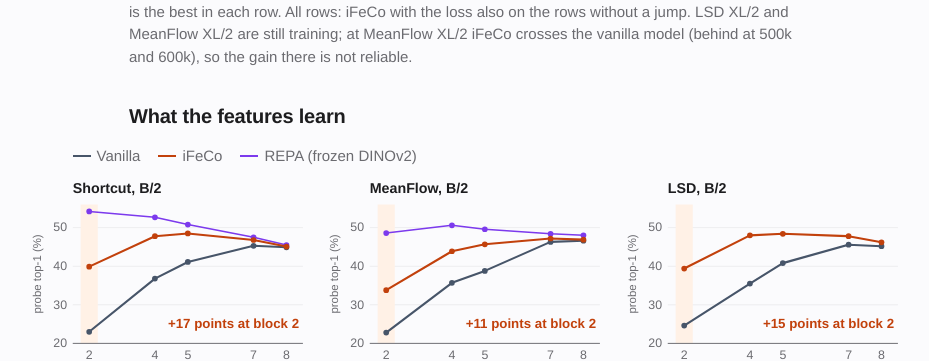
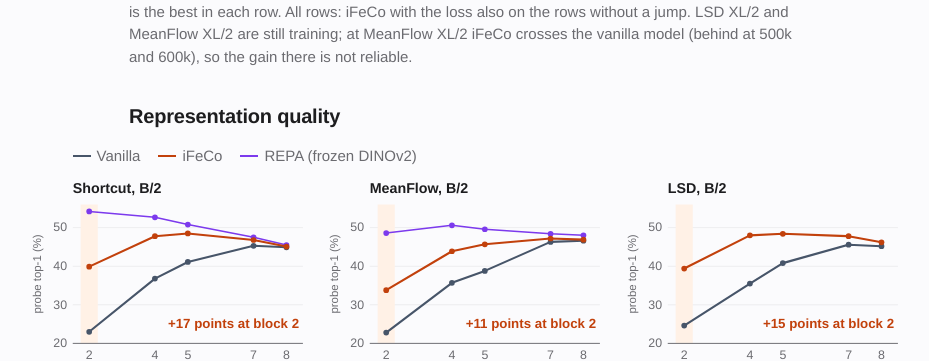
Before and after one commit to rabiulcste/rabiulcste.github.io, a Jekyll site: the page built from ifeco-flow-maps/index.html, in a window 1280 px wide and 900 px high, scrolled down 5494 px. Shown: the part 155-516 px from the top of the window, without its empty margins (171-1100 px from the left). Built offline with Jekyll 4.4.1, drawn with Linux system fonts in a browser that asks for light colours.

Commit message:
iFeCo: standard heading for probes

```diff
--- a/ifeco-flow-maps/index.html
+++ b/ifeco-flow-maps/index.html
@@ -907,7 +907,7 @@ bibtex: |
         </table>
     </div>
     <p class="caption">1-step FID-50k on ImageNet 256&times;256 (lower is better), at the latest training step of each model; bold is the best in each row. All rows: iFeCo with the loss also on the rows without a jump. LSD XL/2 and MeanFlow XL/2 are still training; at MeanFlow XL/2 iFeCo crosses the vanilla model (behind at 500k and 600k), so the gain there is not reliable.</p>
-    <h2>What the features learn</h2>
+    <h2>Representation quality</h2>
     <figure class="fe-fig" id="fe-probe">
         <div class="tabs fe-tabs only-phone" role="group" aria-label="Flow-map family" hidden>
             <button type="button" class="btn" data-on="0" aria-pressed="true">Shortcut</button>
```
